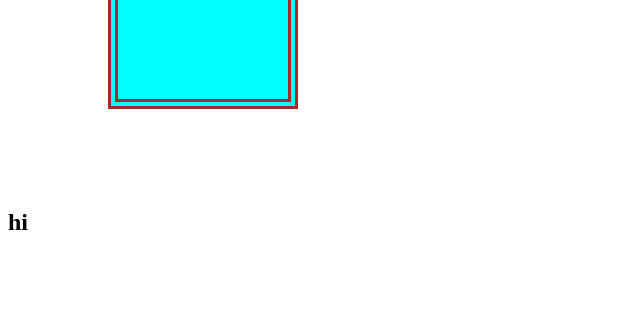
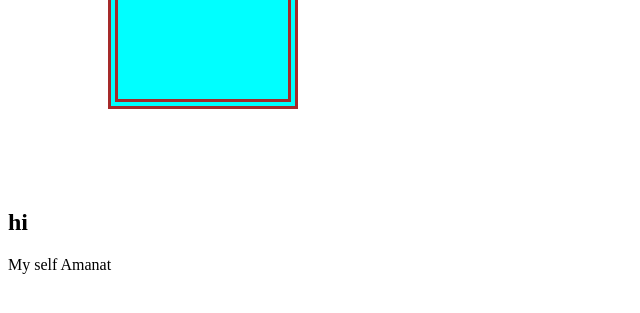
Before and after one commit to fluttry/an-htmlclass, a plain HTML site: page index.html in a window 1280 px wide. Shown: the part 285-598 px from the top of the page, without its empty margins (0-640 px from the left). Drawn offline with Linux system fonts and the light colour scheme.

Commit message:
Add text

```diff
--- a/index.html
+++ b/index.html
@@ -9,6 +9,6 @@
 <body>
 <h1 class="heading" style="">Hello  world</h1>
 <h2>hi</h2>
-
+<p>My self Amanat</p>
 </body>
 </html>
```
